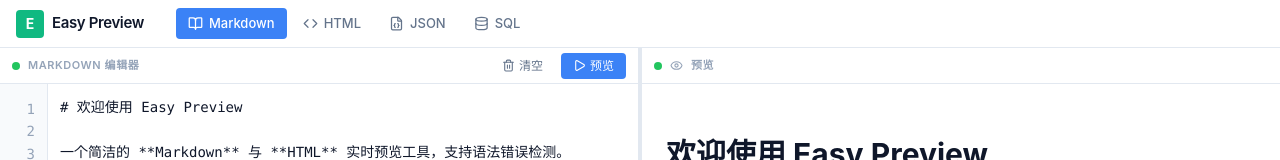
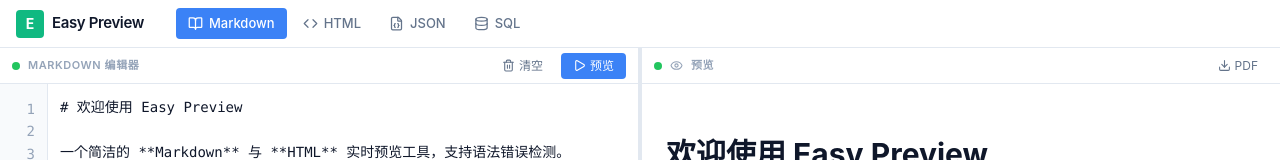
Before and after one commit to shaojiaxue/easy_preview, a React (Vite) app: page / in a window 1280 px wide. Shown: the top 160 px of the page. Built offline with nearby package versions, Linux system fonts and the light colour scheme.

Commit message:
feat: add PDF download for Markdown and HTML preview

```diff
--- a/src/App.tsx
+++ b/src/App.tsx
@@ -9,7 +9,9 @@
   Trash2,
   Eye,
   GripVertical,
+  Download,
 } from 'lucide-react';
+import html2pdf from 'html2pdf.js';
 import type { TabType } from './types';
 import { TAB_CONFIGS, DEMO_CONTENT } from './types';
 
@@ -300,6 +302,38 @@
     };
   }, [isDragging]);
 
+  // ---------- PDF Download ----------
+  const markdownRef = useRef<HTMLDivElement>(null);
+  const htmlRef = useRef<HTMLIFrameElement>(null);
+
+  const downloadPdf = useCallback(() => {
+    let element: HTMLElement | null = null;
+    let filename = 'preview.pdf';
+
+    if (activeTab === 'markdown') {
+      element = markdownRef.current;
+      filename = 'markdown-preview.pdf';
+    } else if (activeTab === 'html') {
+      const iframe = htmlRef.current;
+      if (iframe && iframe.contentDocument && iframe.contentDocument.body) {
+        element = iframe.contentDocument.body;
+        filename = 'html-preview.pdf';
+      }
+    }
+
+    if (!element) return;
+
+    const opt = {
+      margin: [10, 10, 10, 10] as [number, number, number, number],
+      filename,
+      image: { type: 'jpeg' as const, quality: 0.98 },
+      html2canvas: { scale: 2, useCORS: true },
+      jsPDF: { unit: 'mm', format: 'a4', orientation: 'portrait' as const },
+    };
+
+    html2pdf().set(opt).from(element).save();
+  }, [activeTab]);
+
   // Render preview based on active tab
   const renderPreview = () => {
     switch (activeTab) {
@@ -307,6 +341,7 @@
         const html = marked.parse(previewContent) as string;
         return (
           <div
+            ref={markdownRef}
             className="markdown-preview p-6 overflow-auto h-full"
             dangerouslySetInnerHTML={{ __html: html }}
           />
@@ -315,6 +350,7 @@
       case 'html': {
         return (
           <iframe
+            ref={htmlRef}
             srcDoc={`<!DOCTYPE html>
 <html>
 <head>
@@ -462,7 +498,7 @@
           style={{ width: `${100 - leftWidth}%` }}
         >
           {/* Preview Header */}
-          <div className="h-9 flex items-center px-3 bg-white border-b border-[#e2e8f0] shrink-0">
+          <div className="h-9 flex items-center justify-between px-3 bg-white border-b border-[#e2e8f0] shrink-0">
             <div className="flex items-center gap-2">
               <span className="w-2 h-2 rounded-full bg-[#22c55e]" />
               <Eye size={13} className="text-[#94a3b8]" />
@@ -470,6 +506,17 @@
                 预览
               </span>
             </div>
+            {(activeTab === 'markdown' || activeTab === 'html') && (
+              <button
+                onClick={downloadPdf}
+                className="flex items-center gap-1 px-2.5 py-1 rounded text-[12px] text-[#64748b]
+                           hover:text-[#2563eb] hover:bg-[#eff6ff] transition-all cursor-pointer"
+                title="下载 PDF"
+              >
+                <Download size={13} />
+                PDF
+              </button>
+            )}
           </div>
 
           {/* Preview Content */}
```
